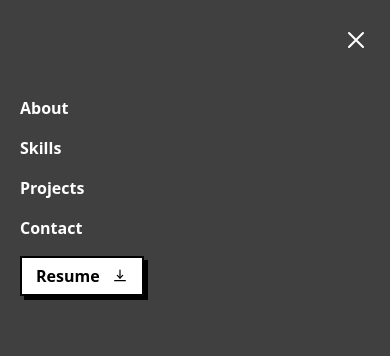
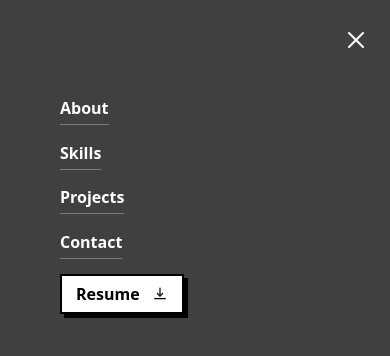
Before and after one commit to amanrai00/PortfolioAman, a Vue app: page / in a window 390 px wide. Both pictures are taken after a click on the button 356 px from the left and 40 px from the top of the page. Shown: the top 356 px of the page. Built offline with nearby package versions, Linux system fonts and the light colour scheme.

Commit message:
navbar concept One

```diff
--- a/src/components/Navbar.vue
+++ b/src/components/Navbar.vue
@@ -120,7 +120,7 @@
       <Transition name="mobile-slide">
         <div
           v-if="isOpen"
-          class="absolute left-0 top-full w-full bg-[#404040] text-white lg:hidden font-semibold overflow-hidden origin-top"
+          class="absolute left-0 top-full w-full bg-[#404040] text-white lg:hidden font-semibold overflow-hidden origin-top px-10"
         >
           <div class="flex flex-col gap-4 px-5 pb-5 pt-4">
             <ul class="flex flex-col gap-4">
@@ -128,8 +128,14 @@
                 v-for="item in sections"
                 :key="item.id"
               >
-                <button @click="scrollToSection(item.id)">
-                  {{ item.label }}
+                <button @click="scrollToSection(item.id)"
+                class="group relative inline-flex flex-col items-start font-semibold transition-transform duration-150 hover:scale-[1.08]"
+                >
+                <span>{{ item.label }}</span>
+
+                <span class="mt-1 block w-full bg-white/30 transition-transform duration-300 group-hover:scale-x-110 group-hover:scale-y-[1.3]"
+                style="height: 0.5px"
+                ></span>
                 </button>
               </li>
             </ul>
```
